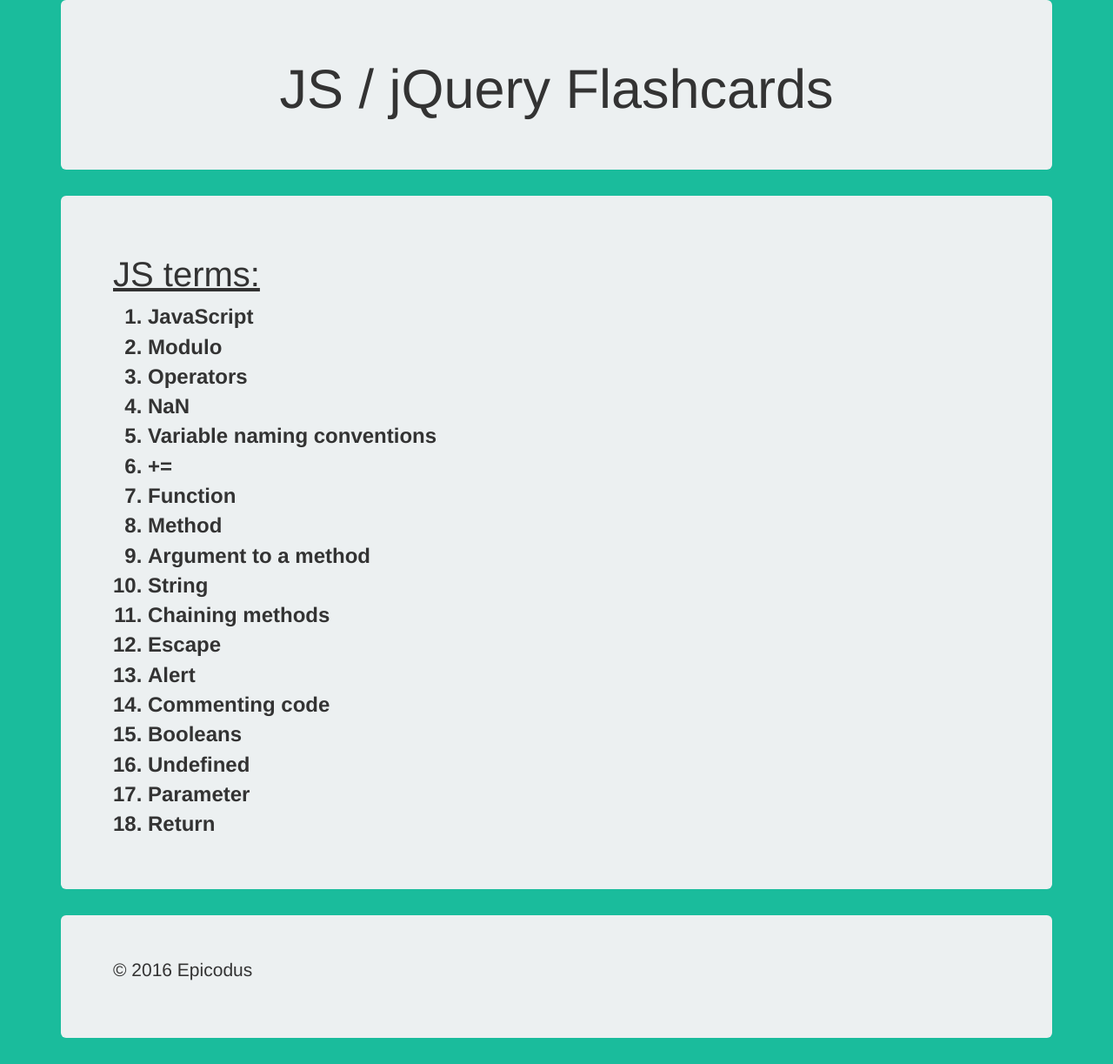
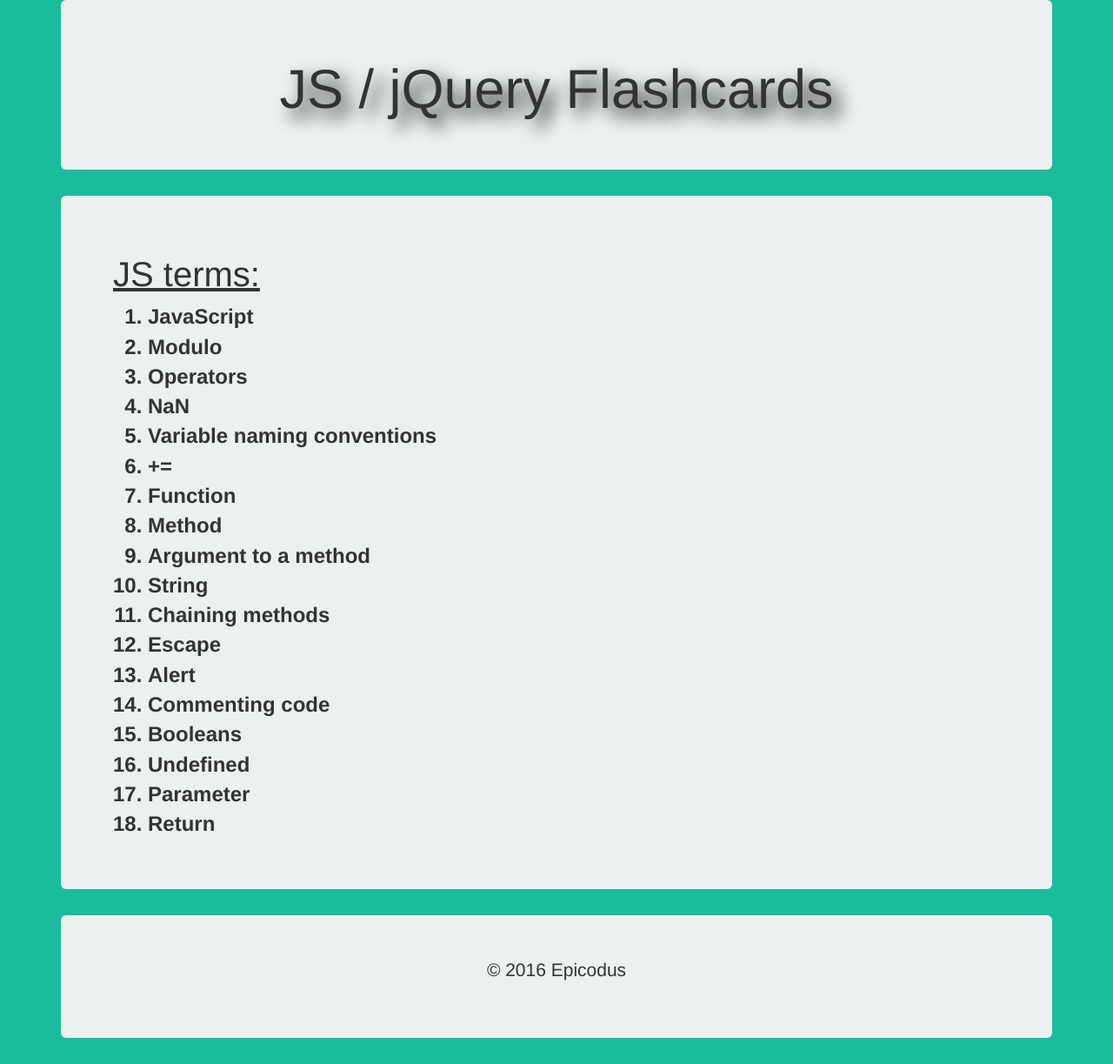
Before and after one commit to EugeneMaz10/flashcard, a plain HTML site: page index.html in a window 1280 px wide. Shown: the whole page at 87% size. Drawn offline with nearby package versions, Linux system fonts and the light colour scheme.

Commit message:
Add shadow to title

```diff
--- a/css/styles.css
+++ b/css/styles.css
@@ -13,6 +13,7 @@
 }
 
 .title {
+  text-shadow: 10px 10px 20px black;
   text-align: center;
 }
 
@@ -32,3 +33,7 @@ body {
 .jumbotron {
   background: #ecf0f1;
 }
+
+footer {
+  text-align: center;
+}
```
Also changed, not shown: index.html (+1 -1 lines).
